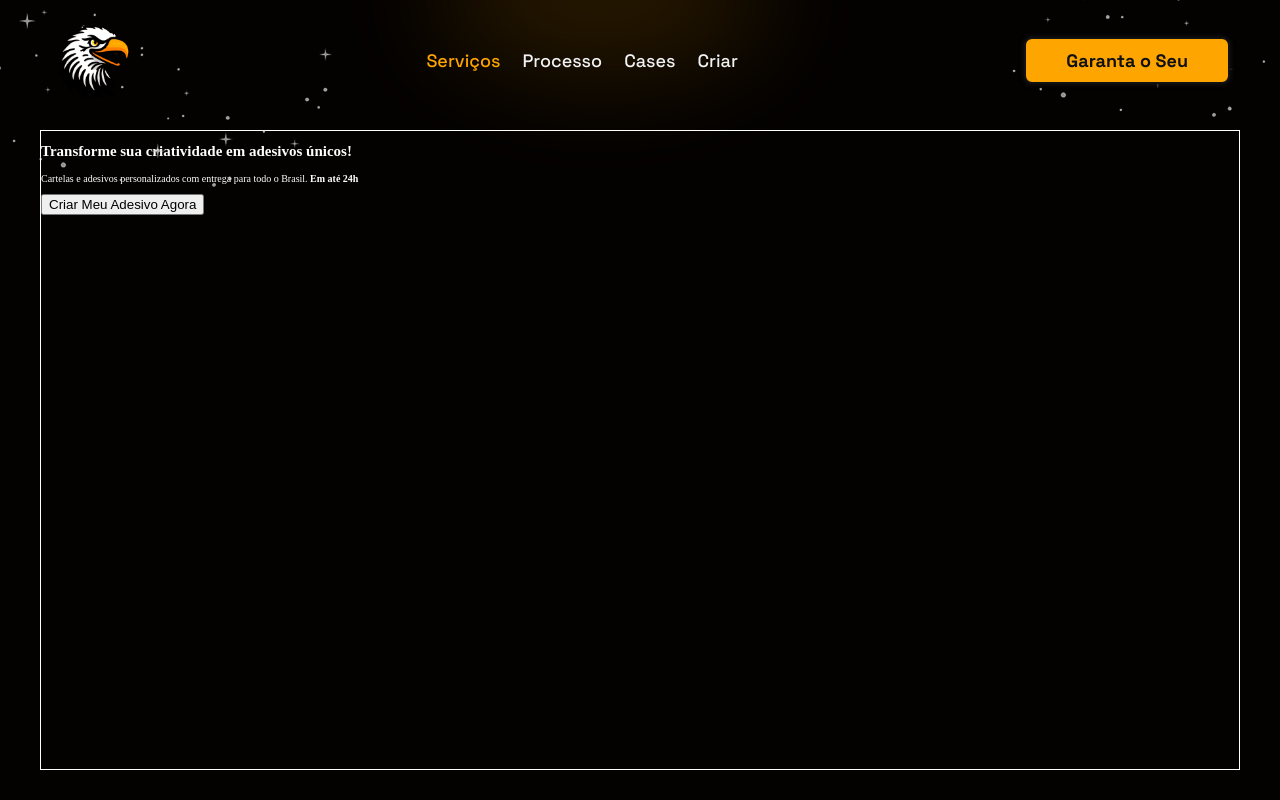
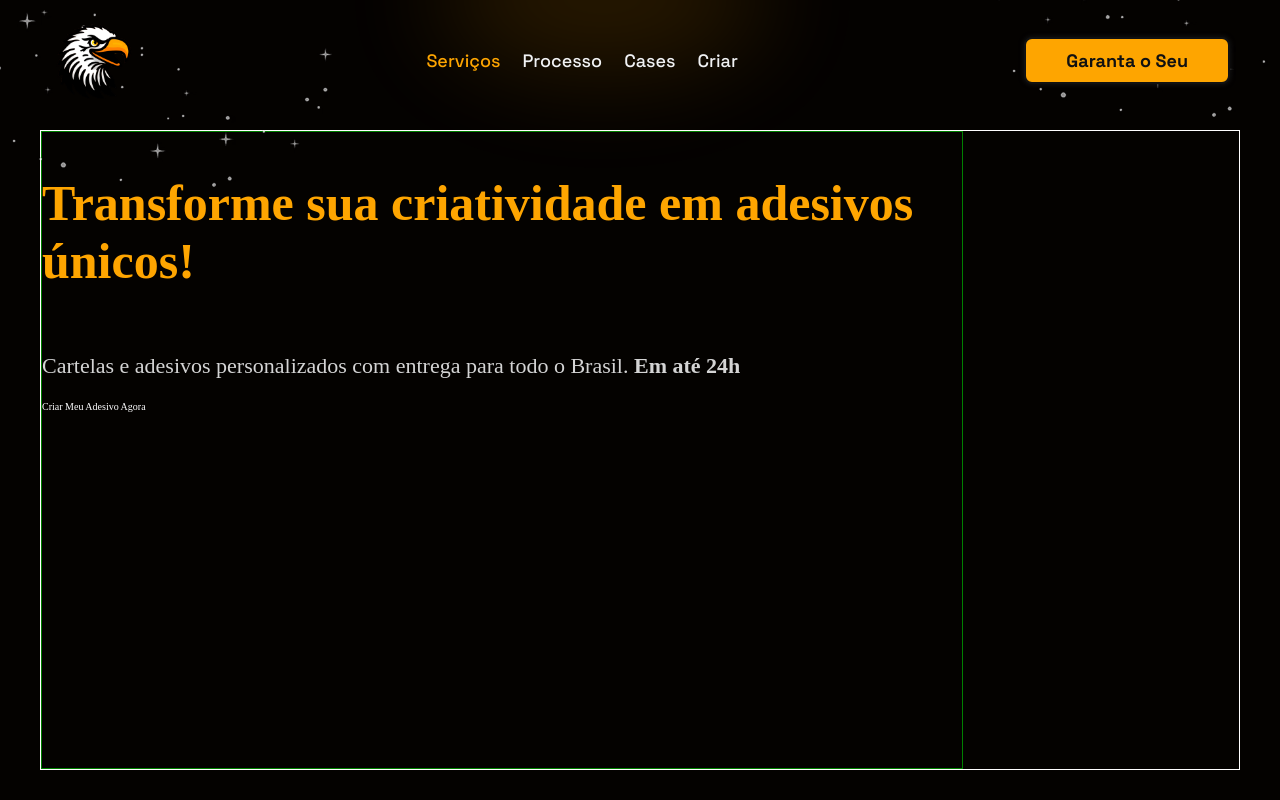
Before and after one commit to fourcoders-isnotonlyforcoders/duadesivo, a React (Vite) app: page / in a window 1280 px wide. Built offline with nearby package versions, Linux system fonts and the light colour scheme.

Commit message:
style: add new styles in the first section

```diff
--- a/src/Components/FirstSection/styles.ts
+++ b/src/Components/FirstSection/styles.ts
@@ -5,19 +5,26 @@ export const FirstContainer = styled.section`
 `;
 
 export const InfosContainer = styled.div`
+  border: 1px solid green;
+  width: 77%;
+  height: 100%;
+  display: flex;
+  flex-direction: column;
 
 `;
 
 export const PrincipalText = styled.h1`
-
+  font-size: 5rem;
+  color: ${(props) => props.theme.colors.yellow};
 `;
 
 export const SubTitle = styled.p`
-
+  font-size: 2.2rem;
+  color: ${(props) => props.theme.colors.white2};
 `;
 
 export const Button = styled.button`
-
+  all: unset;
 `;
 
 export const SubStrong = styled.strong`
```
